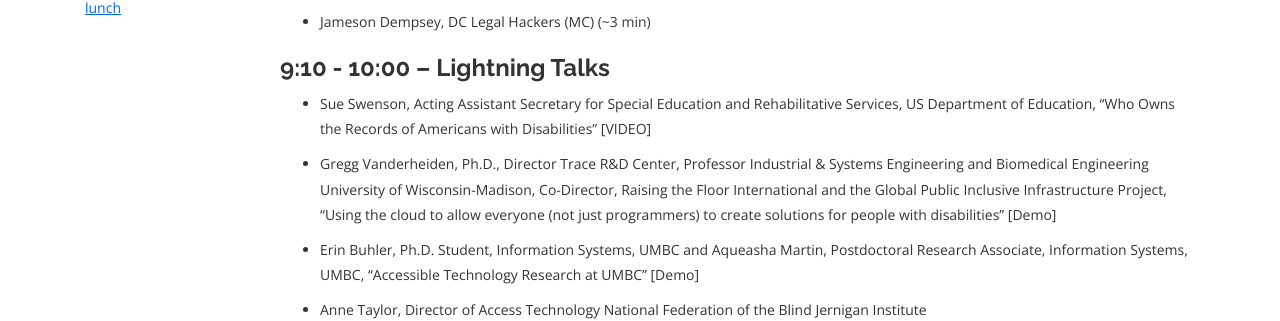
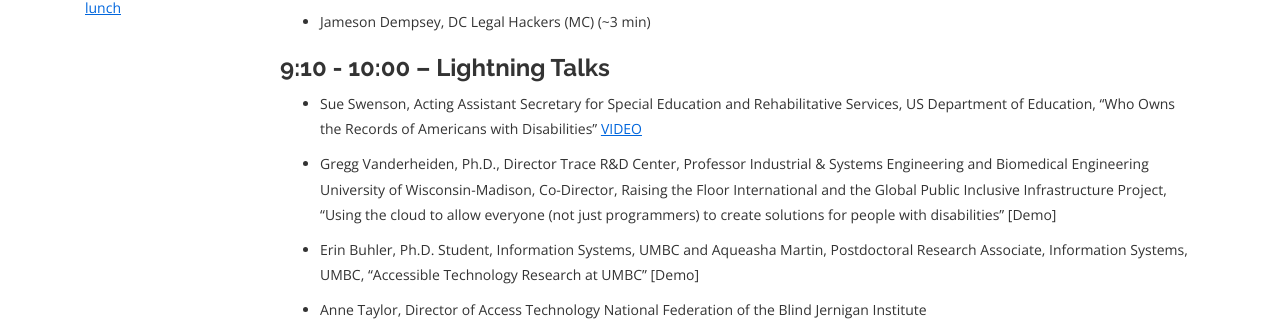
Before and after one commit to 18F/hackathons, a Jekyll site: the page built from pages/a11yhack-schedule.md, in a window 1280 px wide and 900 px high. Shown: the part 207-528 px from the top of the window. Built offline with Jekyll 4.4.1, drawn with Linux system fonts in a browser that asks for light colours; nearby versions of some CDN libraries; Markdown is read by kramdown in place of the engine named in the settings; part of the change alters nothing that is shown.

```diff
--- a/pages/a11yhack-schedule.md
+++ b/pages/a11yhack-schedule.md
@@ -15,7 +15,7 @@ page_title: Schedule
 
 ### 9:10 - 10:00 – Lightning Talks
 
-* Sue Swenson, Acting Assistant Secretary for Special Education and Rehabilitative Services, US Department of Education, "Who Owns the Records of Americans with Disabilities" [VIDEO]
+* Sue Swenson, Acting Assistant Secretary for Special Education and Rehabilitative Services, US Department of Education, "Who Owns the Records of Americans with Disabilities" [VIDEO](http://youtu.be/it5dROtXtXQ)
 
 * Gregg Vanderheiden, Ph.D., Director Trace R&D Center, Professor Industrial & Systems Engineering and Biomedical Engineering University of Wisconsin-Madison, Co-Director, Raising the Floor International  and the Global Public Inclusive Infrastructure Project, "Using the cloud to allow everyone (not just programmers) to create solutions for people with disabilities" [Demo]
 
```
